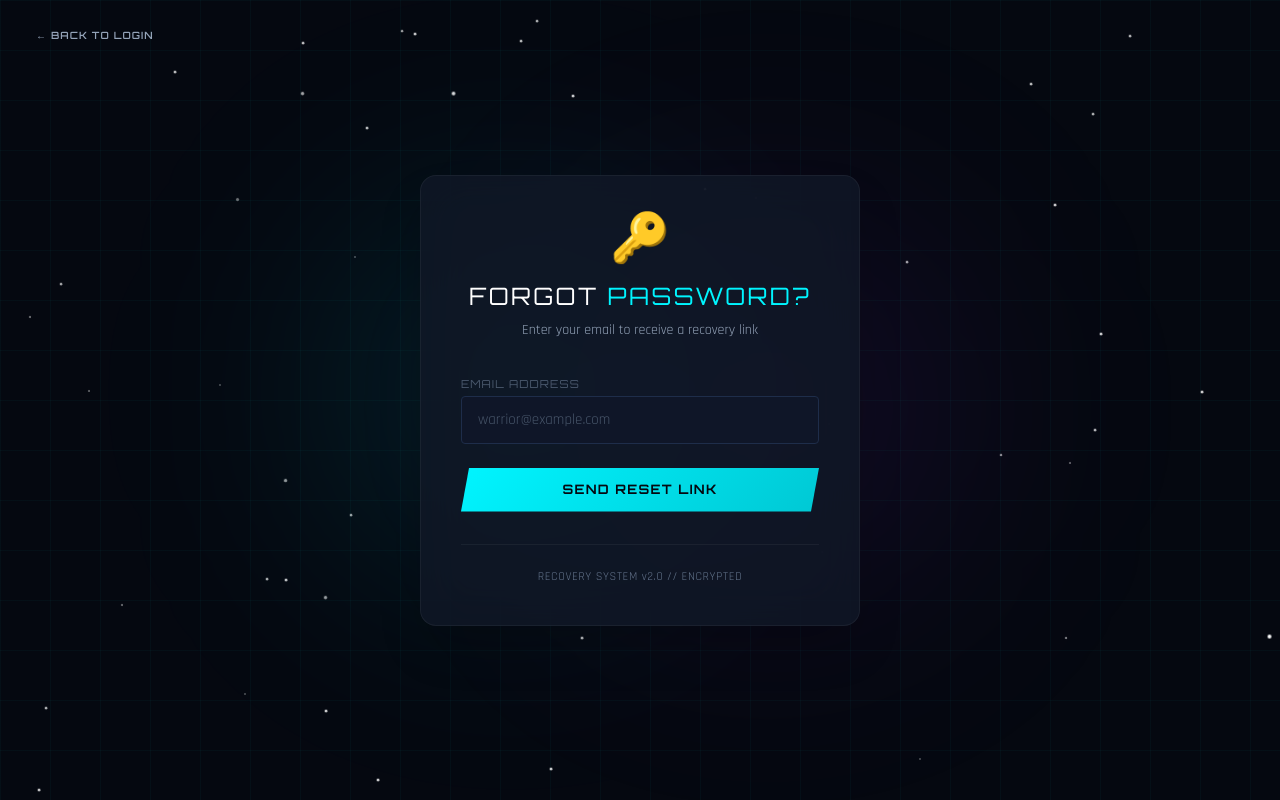
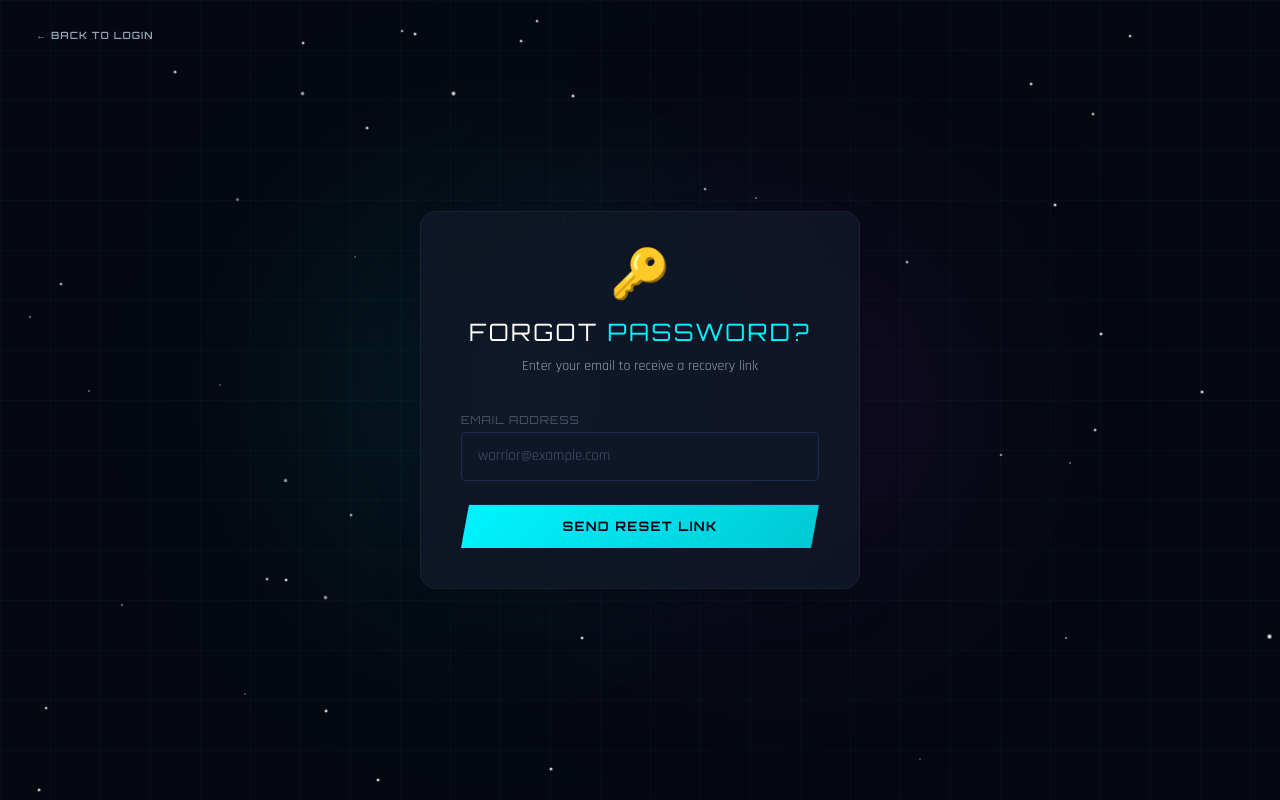
Before and after one commit to Yash7720/NextGenHire_FB, a React (Vite) app in the folder frontend/: page /forgot-password in a window 1280 px wide. Built offline with nearby package versions, Linux system fonts and the light colour scheme; no server answers.

Commit message:
UI cleanup: removed recovery system footer from Forgot Password page

```diff
--- a/frontend/src/pages/ForgotPassword.jsx
+++ b/frontend/src/pages/ForgotPassword.jsx
@@ -104,11 +104,7 @@ export default function ForgotPassword() {
           </form>
         )}
 
-        <div className="mt-8 pt-6 border-t border-white/5 text-center">
-          <p className="text-xs text-slate-500 font-rajdhani tracking-wider">
-            RECOVERY SYSTEM v2.0 // ENCRYPTED
-          </p>
-        </div>
+
       </div>
     </div>
   )
```
